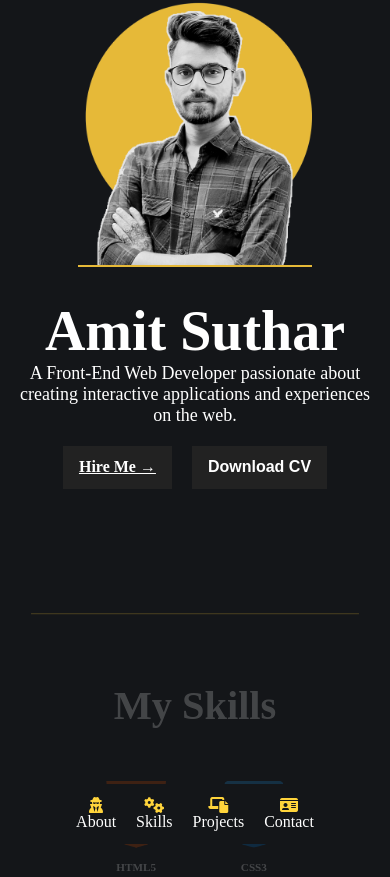
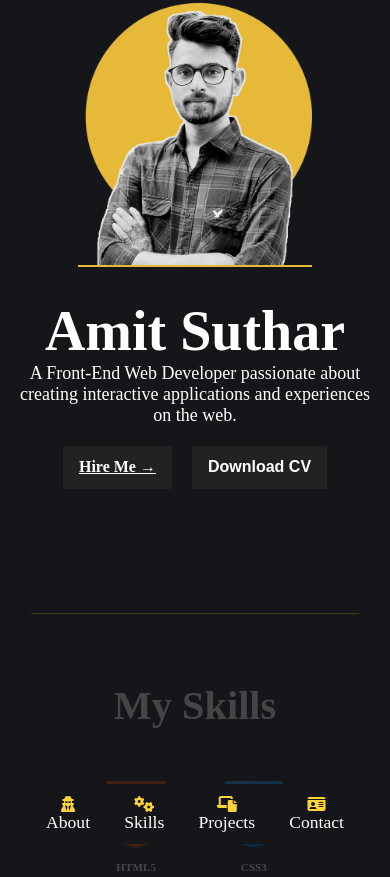
Before and after one commit to amitsuthar803/portfolio-plain, a plain HTML site: page index.html in a window 390 px wide. Shown: the top 877 px of the page. Drawn offline with Linux system fonts and the light colour scheme; a web font is replaced by a local one.

Commit message:
mobie nav

```diff
--- a/style.css
+++ b/style.css
@@ -30,7 +30,7 @@ body.loaded {
   box-shadow: inset 55vw 0 0 0 black, inset -55vw 0 0 0 black;
   display: grid;
   place-items: center;
-  z-index: 10;
+  z-index: 99;
 }
 
 .preloader.loaded {
@@ -660,7 +660,7 @@ footer p {
     position: fixed;
     bottom: 0;
     margin-bottom: 0px;
-    z-index: 999;
+    z-index: 10;
     width: 100%;
   }
 
@@ -785,6 +785,13 @@ footer p {
     margin-top: 0.5rem;
   }
 
+  nav {
+    width: 80%;
+  }
+  .navbar-list {
+    justify-content: space-around;
+  }
+
   .navbar-list li {
     display: flex;
     flex-direction: column-reverse;
@@ -793,7 +800,7 @@ footer p {
   }
 
   .navbar-list li a {
-    font-size: 1rem;
+    font-size: 1.1rem;
   }
 }
 
```
